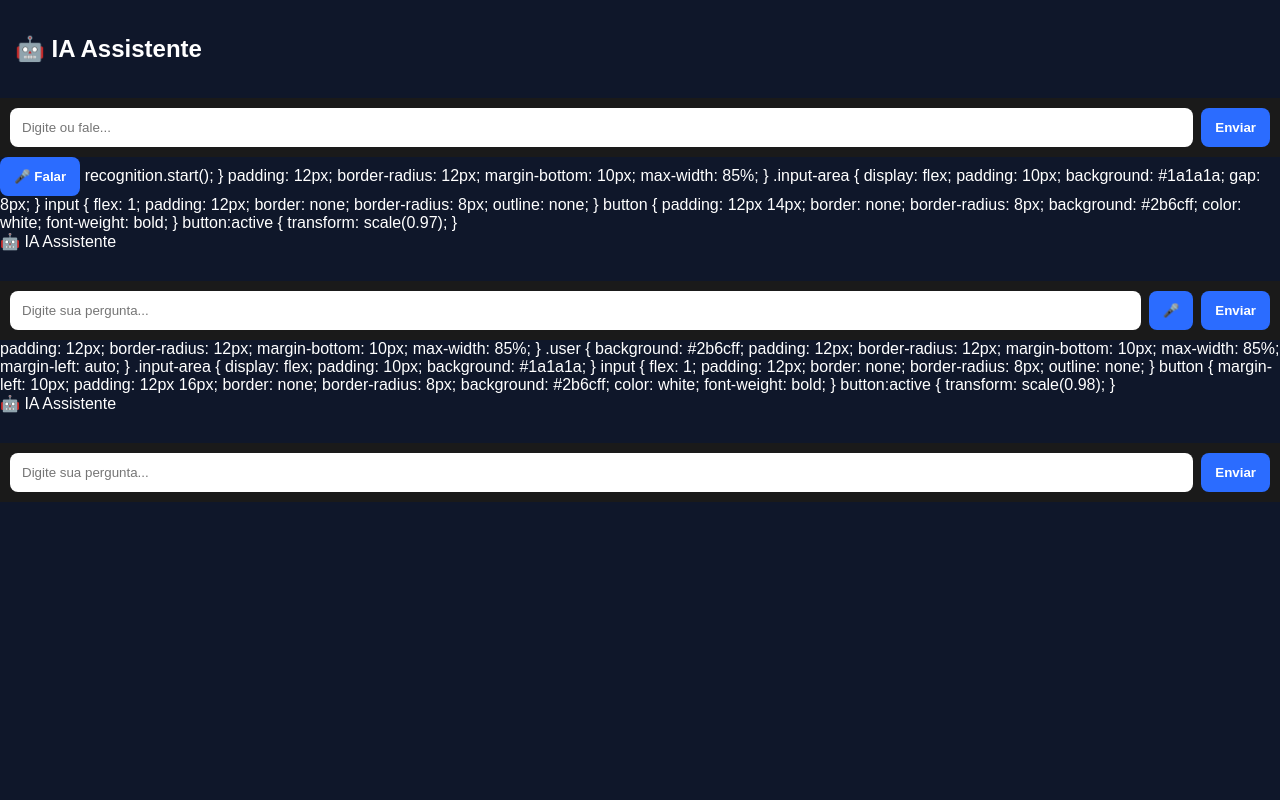
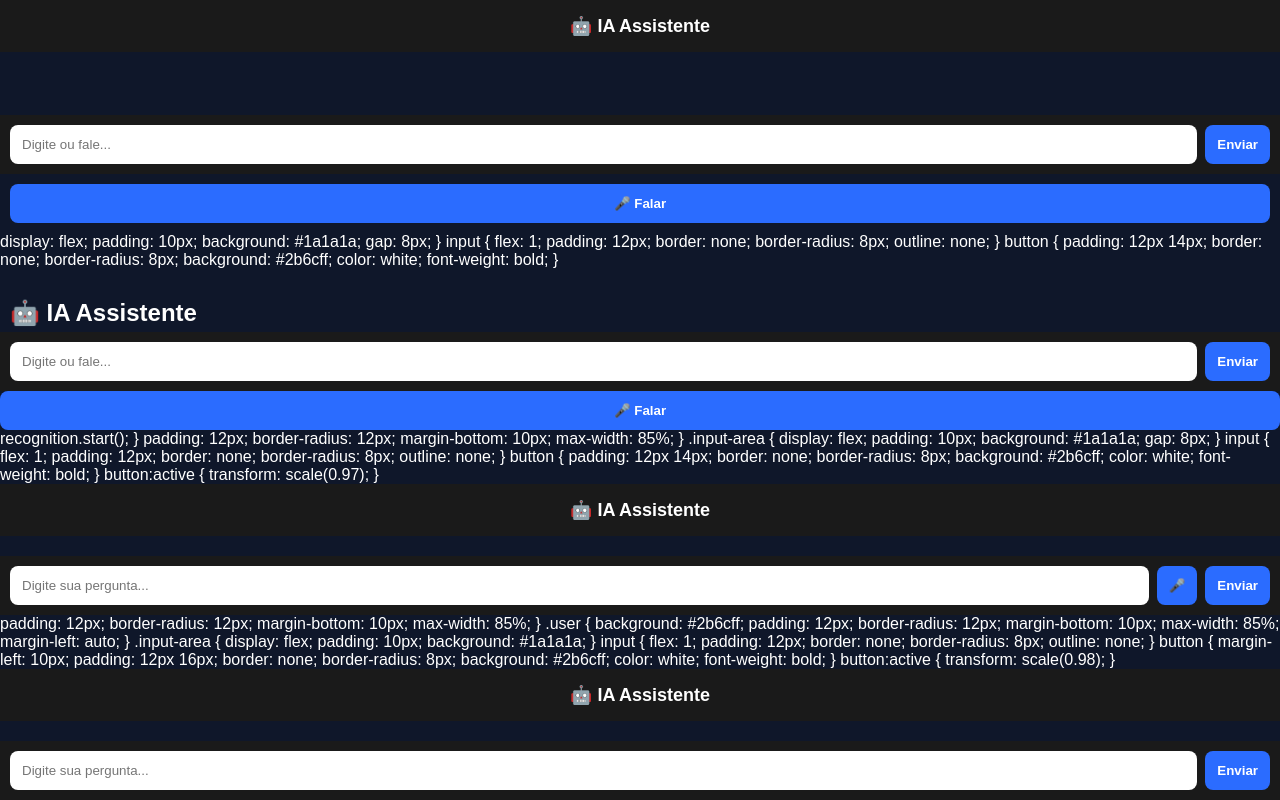
Before and after one commit to alderwallyson333-arch/ia-assistente, a Flask app: page / in a window 1280 px wide. Run offline with Flask 3, Linux system fonts and the light colour scheme.

Commit message:
Update index.html

```diff
--- a/templates/index.html
+++ b/templates/index.html
@@ -6,14 +6,35 @@
 
 <style>
 body {
+    margin: 0;
     font-family: Arial;
     background: #0f172a;
     color: white;
-    margin: 0;
+    display: flex;
+    flex-direction: column;
+    height: 100vh;
+}
+
+.header {
+    padding: 15px;
+    background: #1a1a1a;
+    text-align: center;
+    font-size: 18px;
+    font-weight: bold;
 }
 
 .chat {
-    padding: 15px;
+    flex: 1;
+    padding: 10px;
+    overflow-y: auto;
+}
+
+.bot {
+    background: #1a1a1a;
+    padding: 12px;
+    border-radius: 12px;
+    margin-bottom: 10px;
+    max-width: 85%;
 }
 
 .user {
@@ -25,16 +46,88 @@
     margin-left: auto;
 }
 
-.bot {
+.input-area {
+    display: flex;
+    padding: 10px;
     background: #1a1a1a;
-    padding: 12px;
-    border-radius: 12px;
-    margin-bottom: 10px;
-    max-width: 85%;
+    gap: 8px;
 }
 
-.input-area {
-    display: flex;
+input {
+    flex: 1;
+    padding: 12px;
+    border: none;
+    border-radius: 8px;
+    outline: none;
+}
+
+button {
+    padding: 12px;
+    border: none;
+    border-radius: 8px;
+    background: #2b6cff;
+    color: white;
+    font-weight: bold;
+}
+
+.voice-btn {
+    margin: 10px;
+}
+</style>
+
+</head>
+
+<body>
+
+<div class="header">🤖 IA Assistente</div>
+
+<div class="chat">
+    {% if resposta %}
+        <div class="bot">{{ resposta }}</div>
+    {% endif %}
+</div>
+
+<form method="POST" class="input-area">
+    <input type="text" name="mensagem" id="mensagem" placeholder="Digite ou fale..." required>
+    <button type="submit">Enviar</button>
+</form>
+
+<button class="voice-btn" onclick="falar()">🎤 Falar</button>
+
+{% if audio %}
+<audio id="audio">
+    <source src="{{ audio }}" type="audio/mp3">
+</audio>
+{% endif %}
+
+<script>
+// 🎤 RECONHECIMENTO DE VOZ
+function falar() {
+    const recognition = new webkitSpeechRecognition();
+    recognition.lang = "pt-BR";
+
+    recognition.onresult = function(event) {
+        document.getElementById("mensagem").value =
+            event.results[0][0].transcript;
+    };
+
+    recognition.start();
+}
+
+// 🔊 TOCAR ÁUDIO SEM DUPLICAR
+window.onload = function() {
+    const audio = document.getElementById("audio");
+
+    if (audio) {
+        audio.pause();
+        audio.currentTime = 0;
+        audio.play();
+    }
+}
+</script>
+
+</body>
+</html>    display: flex;
     padding: 10px;
     background: #1a1a1a;
     gap: 8px;
```
